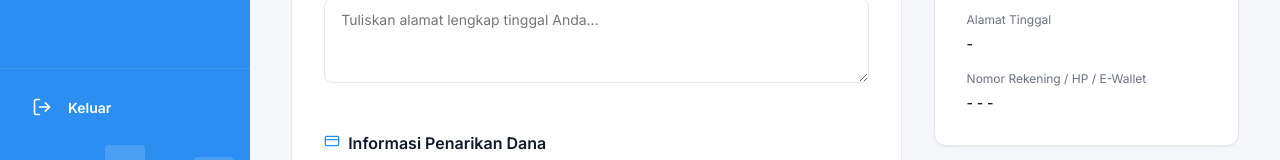
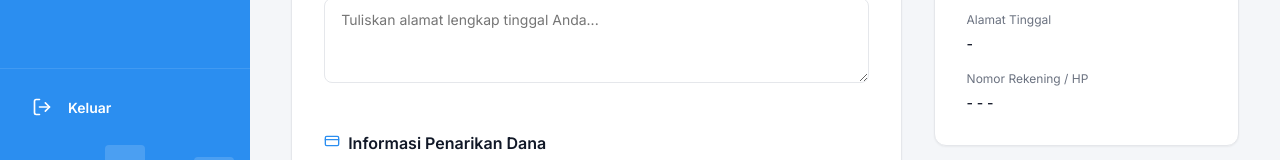
Before and after one commit to halfthew0rldaway/frontend-reimburseku, a Vue app: page /staf/profil in a window 1280 px wide. Shown: the part 595-755 px from the top of the page. Built offline with nearby package versions, Linux system fonts and the light colour scheme; no server answers.

Commit message:
delete label e-wallet

```diff
--- a/src/views/staff/ProfileView.vue
+++ b/src/views/staff/ProfileView.vue
@@ -337,7 +337,7 @@ const saveProfile = async () => {
               <span class="preview-val alamat-preview-text">{{ user.alamat || '-' }}</span>
             </div>
             <div class="preview-item">
-              <span class="preview-label">{{ accountLabel }} / E-Wallet</span>
+              <span class="preview-label">{{ accountLabel }} </span>
               <span class="preview-val">
                 {{ getProviderName }} - {{ user.rekening || '-' }}
                 <span v-if="user.nama_pemilik">
```
